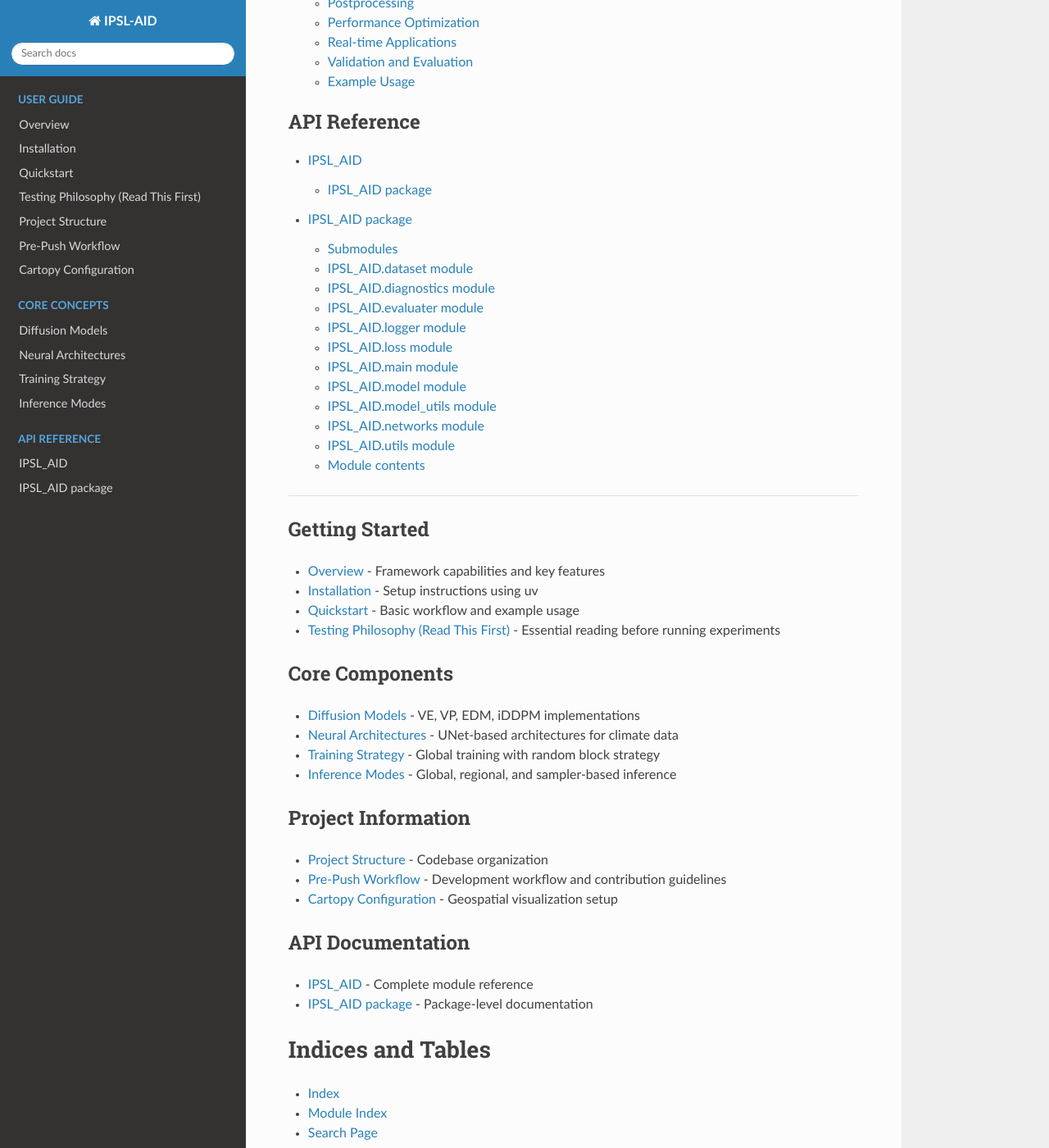
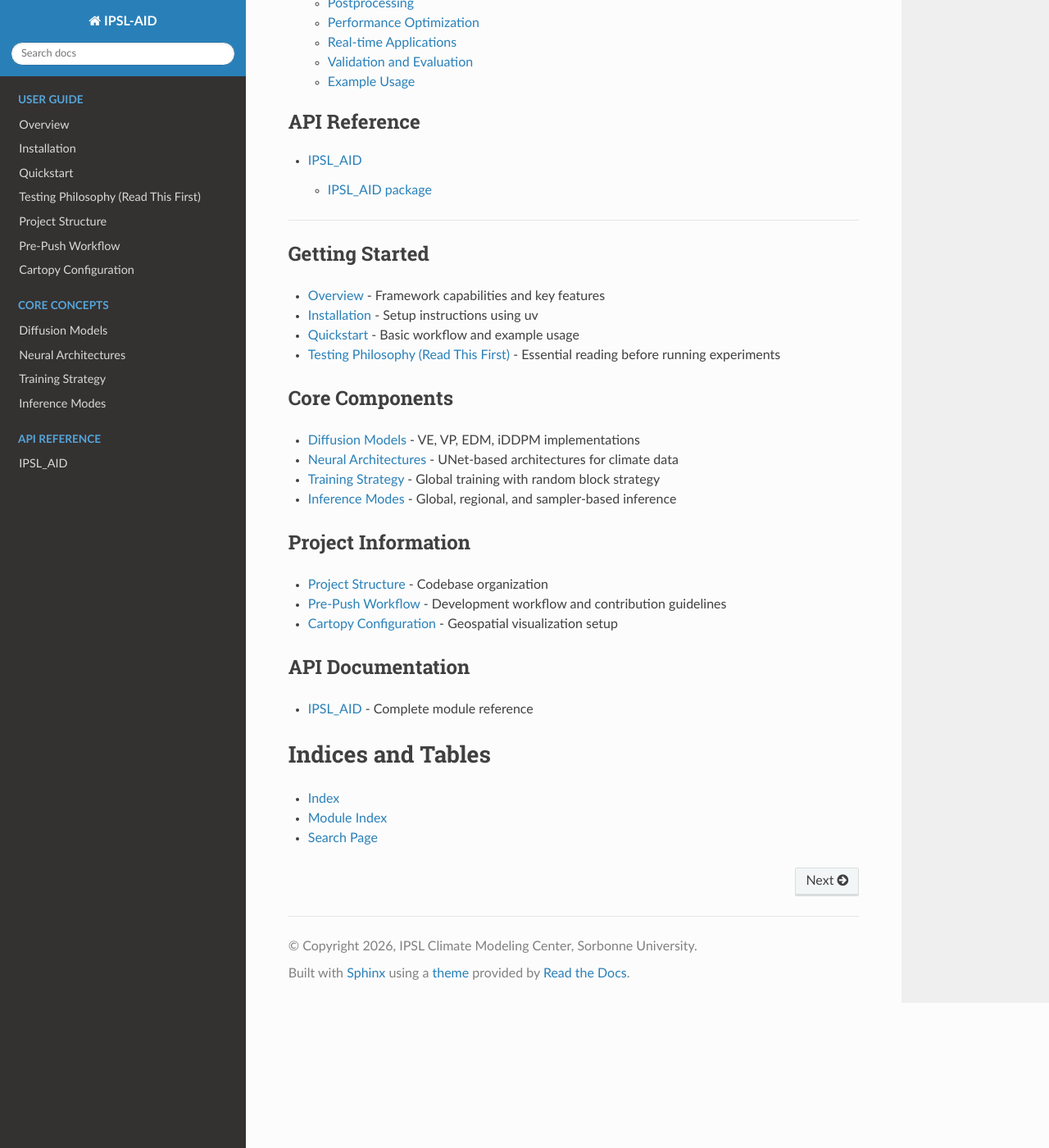
Before and after one commit to kardaneh/IPSL-AID, a Sphinx documentation site: the page built from doc/source/index.rst, in a window 1280 px wide and 1400 px high, scrolled down 3293 px. Shown: the whole window at 82% size. Built offline with Sphinx 7.4.7 and the Read the Docs theme 3.1.0, drawn with Linux system fonts in a browser that asks for light colours.

Commit message:
refactor: clean the docs.yml file, the mocks are added into conf.py, the dublication are removed

```diff
--- a/doc/source/index.rst
+++ b/doc/source/index.rst
@@ -55,7 +55,6 @@ emphasis on **reproducibility, comprehensive testing, and configurability**.
    :caption: API Reference
 
    api/modules
-   api/IPSL_AID
 
 ----
 
@@ -86,7 +85,6 @@ API Documentation
 -----------------
 
 * :doc:`api/modules` - Complete module reference
-* :doc:`api/IPSL_AID` - Package-level documentation
 
 Indices and Tables
 ==================
```
Also changed, not shown: 1 other file.
